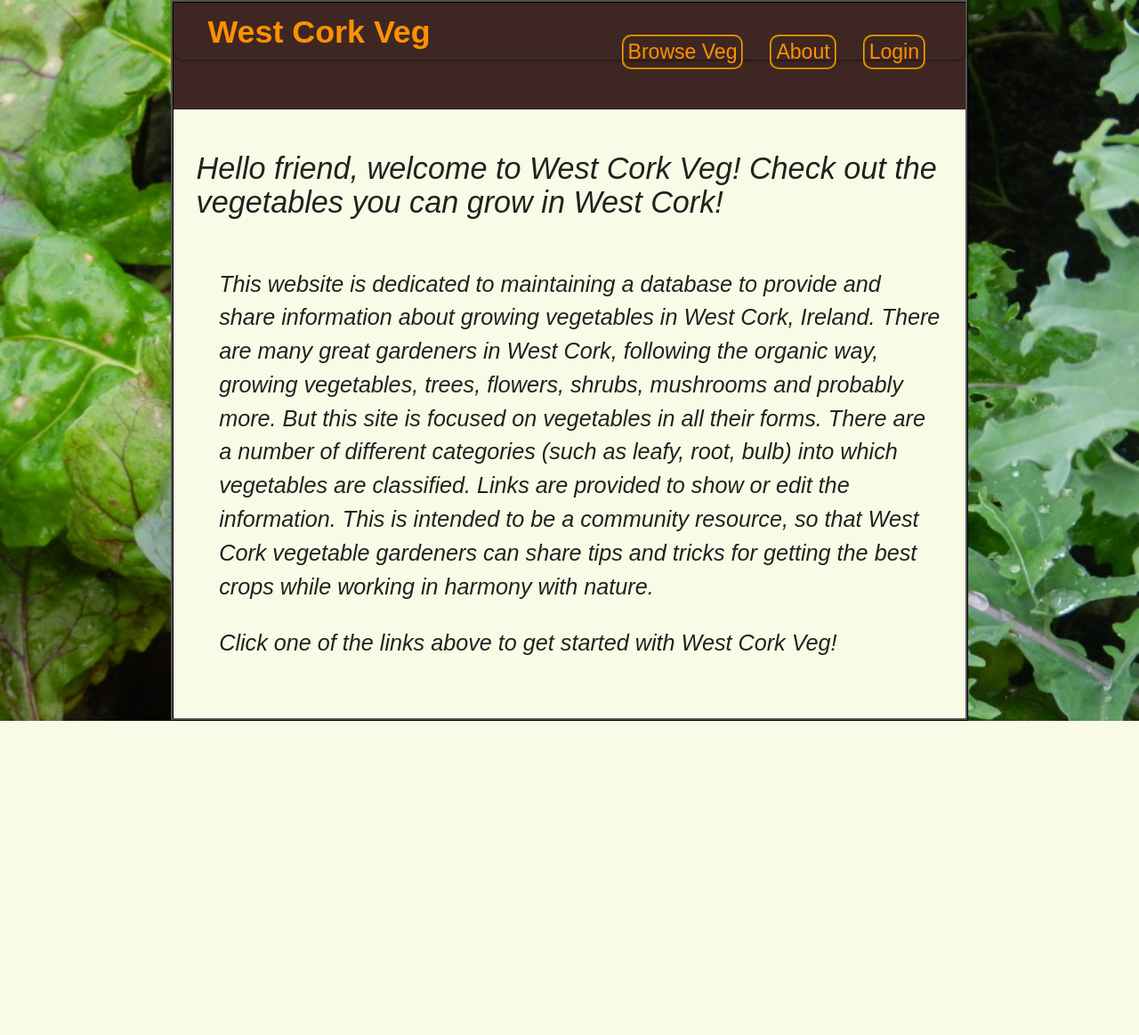
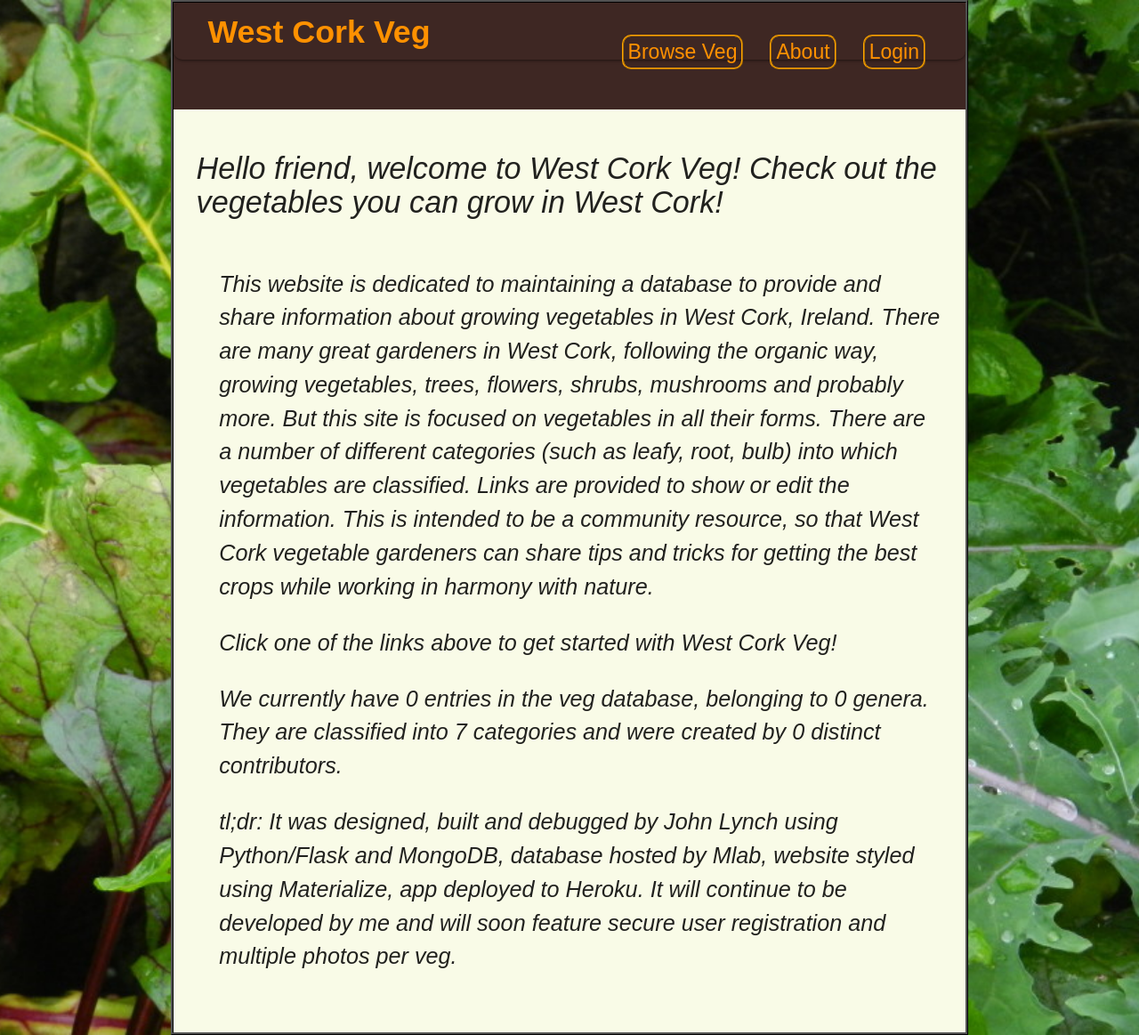
Before and after one commit to teraspora/wc-veg, a Flask app: page /about in a window 1280 px wide. Shown: the whole page at 89% size. Before the commit the page ends 810 px from the top, so only its background shows below. Run offline with Flask 2, Linux system fonts and the light colour scheme; data that the repository does not hold is empty; some libraries are stand-ins or nearby versions.

Commit message:
Added statistics to the About page

```diff
--- a/app.py
+++ b/app.py
@@ -10,8 +10,6 @@ app = Flask(__name__)
 app.secret_key = os.getenv("SECRET", "12676506002A2822HOD940149670../")
 app.config["MONGO_DBNAME"] = "wc-veg"
 app.config["MONGO_URI"] = "mongodb://tsadm:MDBpw256!@ds163054.mlab.com:63054/wc-veg"
-
-# app.config['UPLOAD_FOLDER'] = PHOTO_DIR
 
 ALLOWED_EXTENSIONS = set(['png', 'jpg', 'jpeg'])
 ROOT = os.path.realpath(os.path.dirname(__file__))
@@ -75,9 +73,17 @@ def about():
     else:
         anon = False
         user = users[userid]
+
+    veg_list = mongo.db.vegetables
+    num_vegs = veg_list.count_documents({})
+    num_genera = len(veg_list.distinct("genus"))
+    num_categories = 7
+    num_creators = len(veg_list.distinct("creator"))
+
     # ********* DEBUGGING: ***********
     print(f'User is {user.name}, userid = {userid}')
-    return render_template("about.html", uname = user.name, anon = anon)
+    return render_template("about.html", uname = user.name, anon = anon, num_vegs = num_vegs,
+        num_genera = num_genera, num_categories = num_categories, num_creators = num_creators)
 
 @app.route("/veg", methods = ["GET", "POST"])
 def veg():
--- a/templates/about.html
+++ b/templates/about.html
@@ -23,6 +23,13 @@
       <p class="flow-text">
         Click one of the links above to get started with West Cork Veg!
       </p>
+      <p class="flow-text">
+        We currently have {{ num_vegs }} entries in the veg database, belonging to {{ num_genera }} genera. They are classified into {{ num_categories }} categories and were created by {{ num_creators }} distinct contributors.
+      </p>
+      <p class="flow-text">
+        tl;dr:  It was designed, built and debugged by John Lynch using Python/Flask and MongoDB, database hosted by Mlab, website styled using Materialize, app deployed to Heroku.
+        It will continue to be developed by me and will soon feature secure user registration and multiple photos per veg.
+      </p>
     </section>
 
 {% endblock %}
```
Also changed, not shown: templates/layout.html (line endings or trailing spaces).
